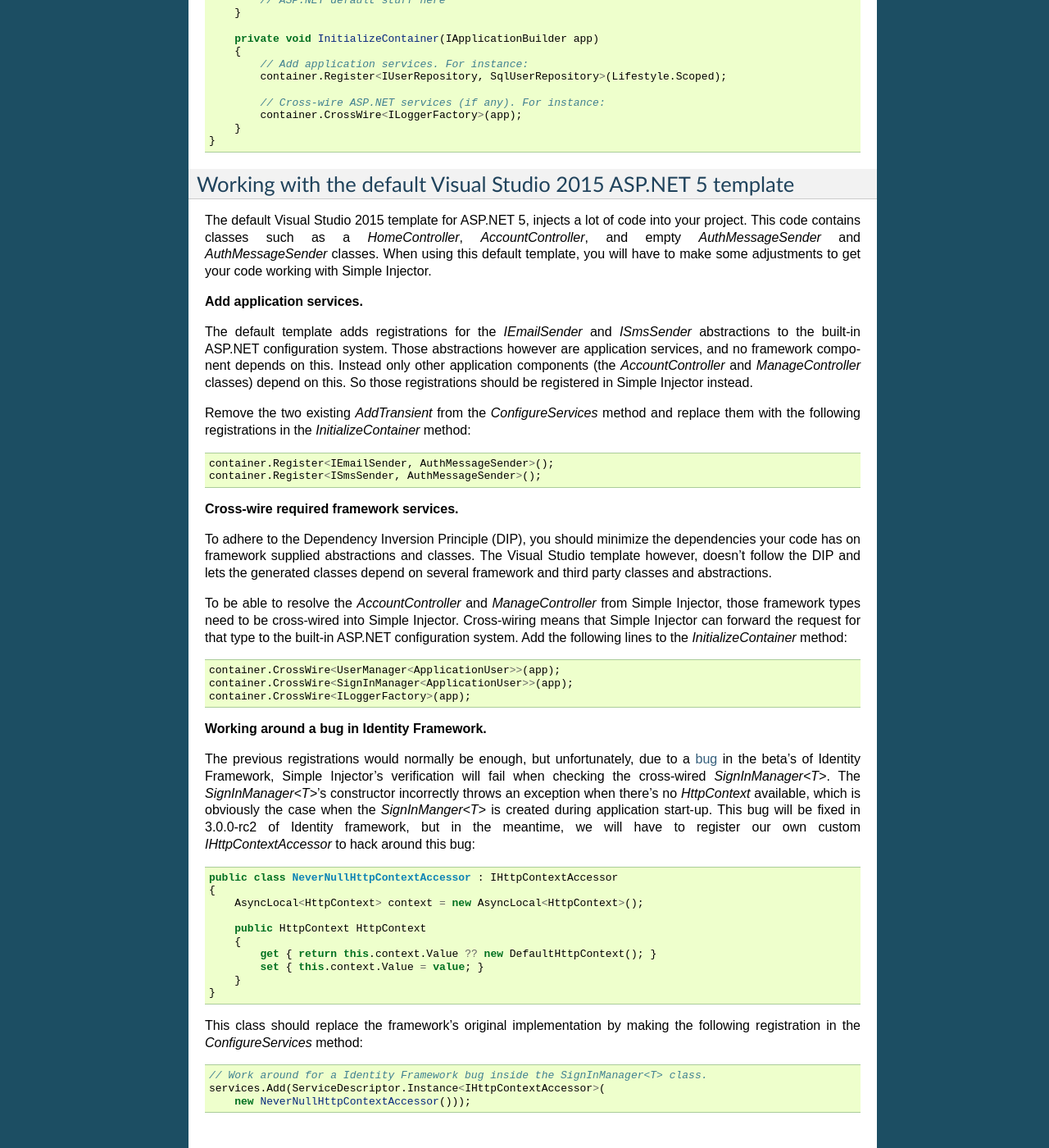
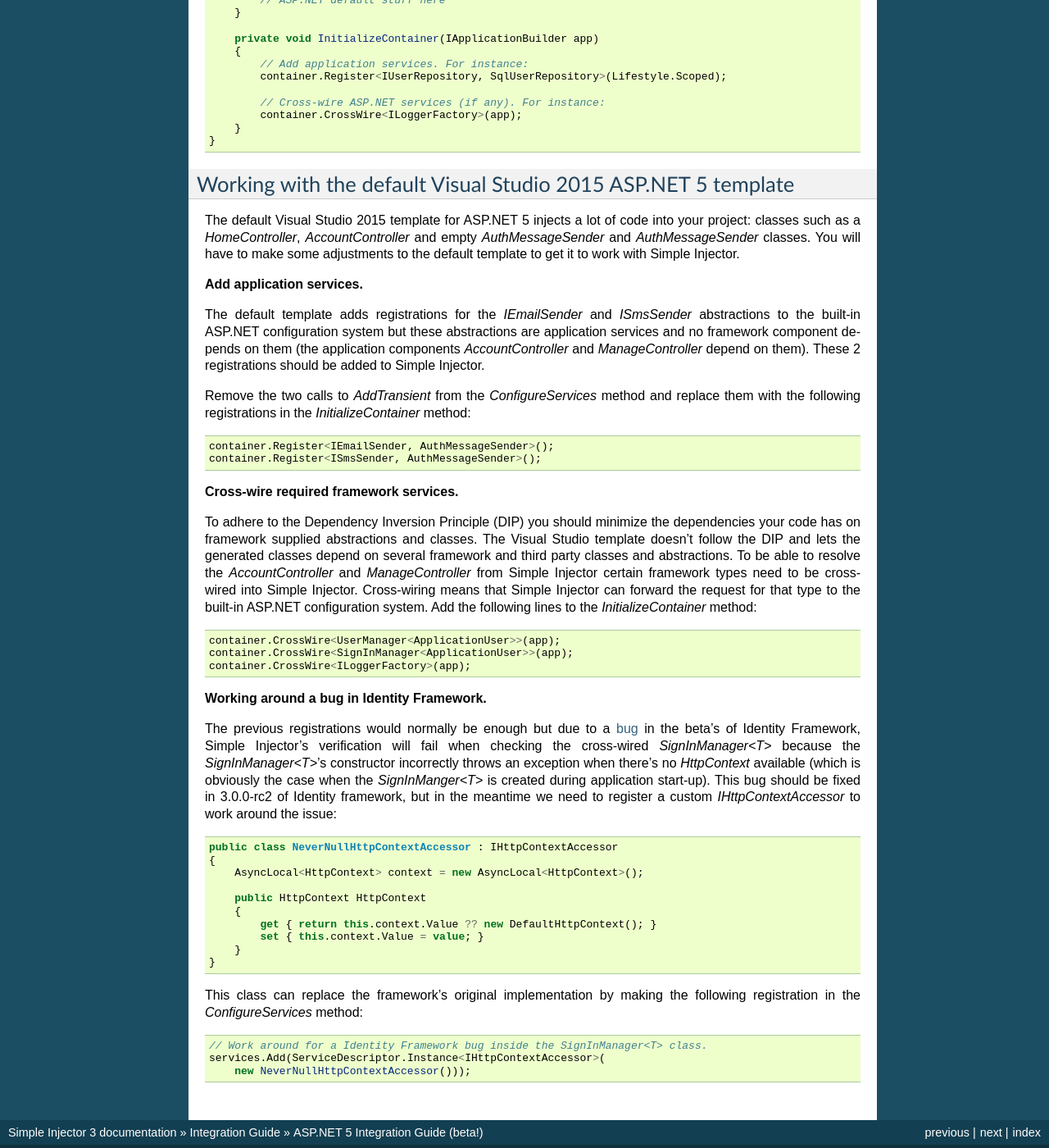
Before and after one commit to simpleinjector/Documentation, a Sphinx documentation site: the page built from source/aspnetintegration.rst, in a window 1280 px wide and 1400 px high, scrolled down 761 px. Shown: the whole window at 82% size. Built offline with Sphinx 7.4.7, drawn with Linux system fonts in a browser that asks for light colours; some of the changed text lies outside the part shown.

Commit message:
Minor tweaks

```diff
--- a/source/aspnetintegration.rst
+++ b/source/aspnetintegration.rst
@@ -2,7 +2,7 @@
 ASP.NET 5 Integration Guide (beta!)
 ===================================
 
-Simple Injector contains `Simple Injector ASP.NET 5 Integration NuGet package <https://www.nuget.org/packages/SimpleInjector.Integration.AspNet>`_.
+Simple Injector now offers the `Simple Injector ASP.NET 5 Integration NuGet package <https://www.nuget.org/packages/SimpleInjector.Integration.AspNet>`_.
 
 The following code snippet shows how to use the integration package to apply Simple Injector to your web application's `Startup` class.
 
@@ -60,13 +60,13 @@ The following code snippet shows how to use the integration package to apply Sim
 Working with the default Visual Studio 2015 ASP.NET 5 template
 ==============================================================
 
-The default Visual Studio 2015 template for ASP.NET 5, injects a lot of code into your project. This code contains classes such as a `HomeController`, `AccountController`, and empty `AuthMessageSender` and `AuthMessageSender` classes. When using this default template, you will have to make some adjustments to get your code working with Simple Injector.
+The default Visual Studio 2015 template for ASP.NET 5 injects a lot of code into your project: classes such as a `HomeController`, `AccountController` and empty `AuthMessageSender` and `AuthMessageSender` classes. You will have to make some adjustments to the default template to get it to work with Simple Injector.
 
 **Add application services.**
 
-The default template adds registrations for the `IEmailSender` and `ISmsSender` abstractions to the built-in ASP.NET configuration system. Those abstractions however are application services, and no framework component depends on this. Instead only other application components (the `AccountController` and `ManageController` classes) depend on this. So those registrations should be registered in Simple Injector instead.
+The default template adds registrations for the `IEmailSender` and `ISmsSender` abstractions to the built-in ASP.NET configuration system but these abstractions are application services and no framework component depends on them (the application components `AccountController` and `ManageController` depend on them). These 2 registrations should be added to Simple Injector.
 
-Remove the two existing `AddTransient` from the `ConfigureServices` method and replace them with the following registrations in the `InitializeContainer` method:
+Remove the two calls to `AddTransient` from the `ConfigureServices` method and replace them with the following registrations in the `InitializeContainer` method:
 
 .. code-block:: c#
 
@@ -75,9 +75,7 @@ Remove the two existing `AddTransient` from the `ConfigureServices` method and r
 
 **Cross-wire required framework services.**
 
-To adhere to the Dependency Inversion Principle (DIP), you should minimize the dependencies your code has on framework supplied abstractions and classes. The Visual Studio template however, doesn't follow the DIP and lets the generated classes depend on several framework and third party classes and abstractions.
-
-To be able to resolve the `AccountController` and `ManageController` from Simple Injector, those framework types need to be cross-wired into Simple Injector. Cross-wiring means that Simple Injector can forward the request for that type to the built-in ASP.NET configuration system. Add the following lines to the `InitializeContainer` method:
+To adhere to the Dependency Inversion Principle (DIP) you should minimize the dependencies your code has on framework supplied abstractions and classes. The Visual Studio template doesn't follow the DIP and lets the generated classes depend on several framework and third party classes and abstractions. To be able to resolve the `AccountController` and `ManageController` from Simple Injector certain framework types need to be cross-wired into Simple Injector. Cross-wiring means that Simple Injector can forward the request for that type to the built-in ASP.NET configuration system. Add the following lines to the `InitializeContainer` method:
 
 .. code-block:: c#
 
@@ -87,7 +85,7 @@ To be able to resolve the `AccountController` and `ManageController` from Simple
 
 **Working around a bug in Identity Framework.**
 
-The previous registrations would normally be enough, but unfortunately, due to a `bug <https://github.com/aspnet/Identity/issues/674>`_ in the beta's of Identity Framework, Simple Injector's verification will fail when checking the cross-wired `SignInManager<T>`. The `SignInManager<T>`'s constructor incorrectly throws an exception when there's no `HttpContext` available, which is obviously the case when the `SignInManger<T>` is created during application start-up. This bug will be fixed in 3.0.0-rc2 of Identity framework, but in the meantime, we will have to register our own custom `IHttpContextAccessor` to hack around this bug:
+The previous registrations would normally be enough but due to a `bug <https://github.com/aspnet/Identity/issues/674>`_ in the beta's of Identity Framework, Simple Injector's verification will fail when checking the cross-wired `SignInManager<T>` because the `SignInManager<T>`'s constructor incorrectly throws an exception when there's no `HttpContext` available (which is obviously the case when the `SignInManger<T>` is created during application start-up). This bug should be fixed in 3.0.0-rc2 of Identity framework, but in the meantime we need to register a custom `IHttpContextAccessor` to work around the issue:
 
 .. code-block:: c#
 
@@ -102,7 +100,7 @@ The previous registrations would normally be enough, but unfortunately, due to a
         }
     }
 
-This class should replace the framework's original implementation by making the following registration in the `ConfigureServices` method:
+This class can replace the framework's original implementation by making the following registration in the `ConfigureServices` method:
 
 .. code-block:: c#
 
```
